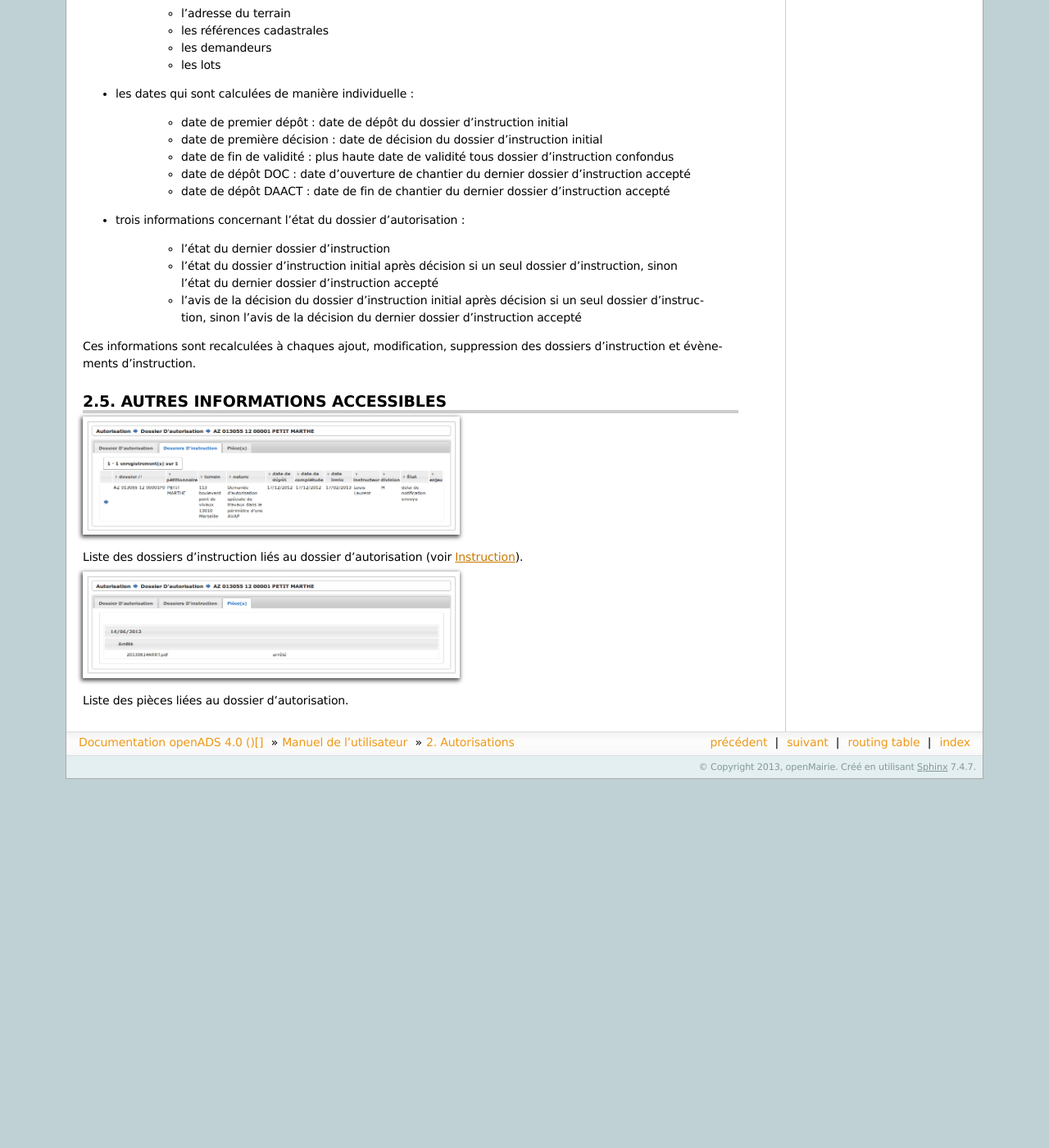
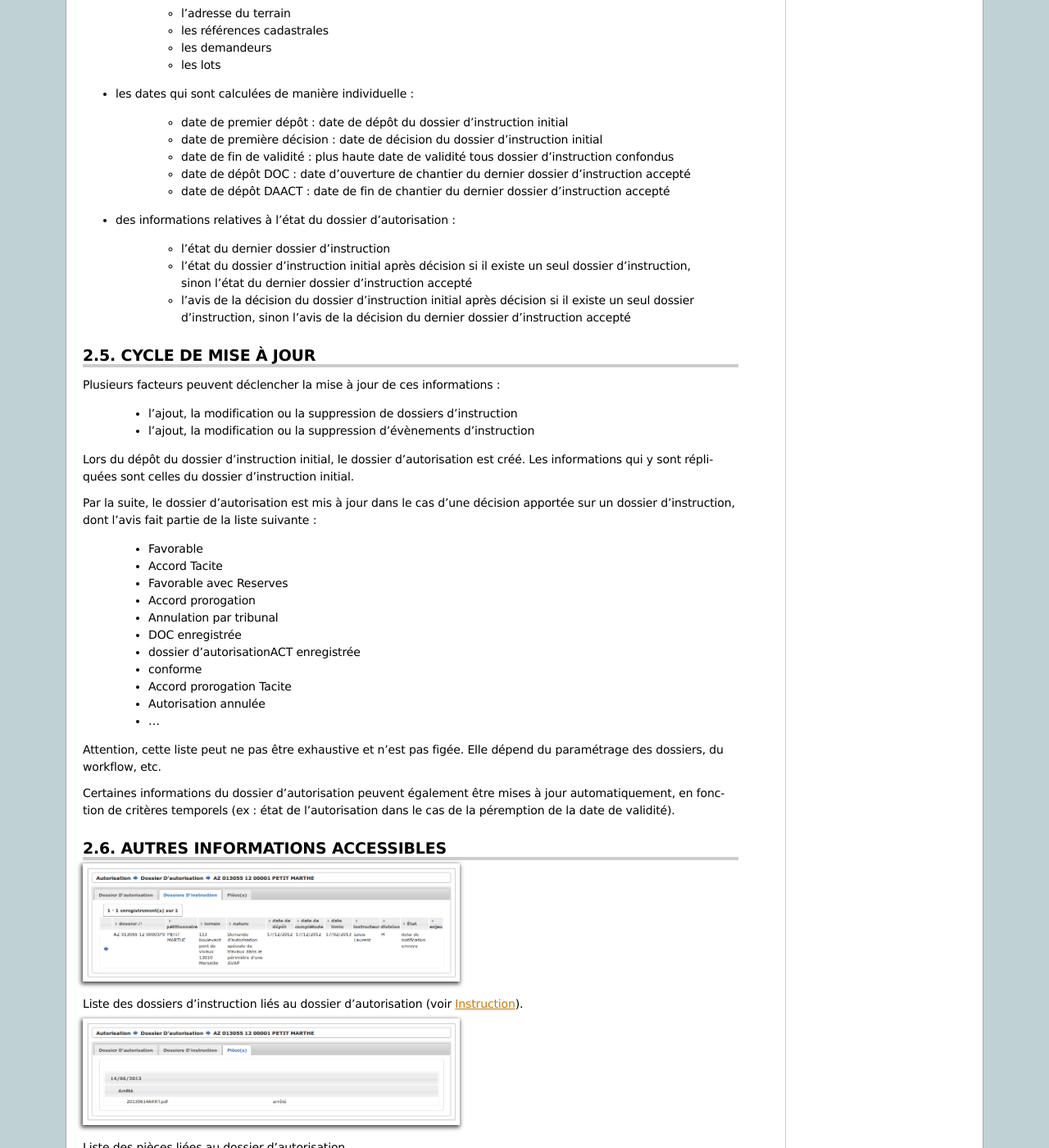
Before and after one commit to mpavaux/openads-documentation, a Sphinx documentation site: the page built from source/manuel_utilisateur/autorisations.rst, in a window 1280 px wide and 1400 px high, scrolled down 1545 px. Shown: the whole window at 82% size. Built offline with Sphinx 7.4.7, drawn with Linux system fonts in a browser that asks for light colours; before the commit the page ends 2495 px from its top, so only the background shows below that; some of the changed text lies outside the part shown.

Commit message:
Ajout du cylce de MAJ des DA

```diff
--- a/source/manuel_utilisateur/autorisations.rst
+++ b/source/manuel_utilisateur/autorisations.rst
@@ -15,7 +15,7 @@
 
 Il est possible de lister les dossiers d'autorisation depuis le menu "Autorisation".
 
-Ces dossiers d'autorisation sont listés par ordre alphabétique.
+Les dossiers d'autorisation sont listés par ordre alphabétique.
 
 Une recherche peut être effectuée sur plusieurs critères :
 
@@ -62,7 +62,7 @@
 Mise à jour des informations
 ============================
 
-Il exite 3 groupes d'informations :
+Il existe 3 groupes d'informations :
 
 - celles mises à jour lors de la création d'un dossier d'instruction initial ou lorsqu'un dossier d'instruction est accepté :
 
@@ -79,13 +79,42 @@
     - date de dépôt DOC : date d'ouverture de chantier du dernier dossier d'instruction accepté
     - date de dépôt DAACT : date de fin de chantier du dernier dossier d'instruction accepté
 
-- trois informations concernant l'état du dossier d'autorisation :
+- des informations relatives à l'état du dossier d'autorisation :
 
     - l'état du dernier dossier d'instruction
-    - l'état du dossier d'instruction initial après décision si un seul dossier d'instruction, sinon l'état du dernier dossier d'instruction accepté
-    - l'avis de la décision du dossier d'instruction initial après décision si un seul dossier d'instruction, sinon l'avis de la décision du dernier dossier d'instruction accepté
+    - l'état du dossier d'instruction initial après décision si il existe un seul dossier d'instruction, sinon l'état du dernier dossier d'instruction accepté
+    - l'avis de la décision du dossier d'instruction initial après décision si il existe un seul dossier d'instruction, sinon l'avis de la décision du dernier dossier d'instruction accepté
 
-Ces informations sont recalculées à chaques ajout, modification, suppression des dossiers d'instruction et évènements d'instruction.
+
+Cycle de mise à jour
+====================
+
+Plusieurs facteurs peuvent déclencher la mise à jour de ces informations :
+
+    - l'ajout, la modification ou la suppression de dossiers d'instruction
+    - l'ajout, la modification ou la suppression d'évènements d'instruction
+
+Lors du dépôt du dossier d'instruction initial, le dossier d'autorisation est créé.
+Les informations qui y sont répliquées sont celles du dossier d'instruction initial.
+
+Par la suite, le dossier d'autorisation est mis à jour dans le cas d'une décision apportée sur un dossier d'instruction, dont l'avis fait partie de la liste suivante :
+
+    - Favorable
+    - Accord Tacite
+    - Favorable avec Reserves
+    - Accord prorogation
+    - Annulation par tribunal
+    - DOC enregistrée
+    - dossier d'autorisationACT enregistrée
+    - conforme
+    - Accord prorogation Tacite
+    - Autorisation annulée
+    - ...
+
+Attention, cette liste peut ne pas être exhaustive et n'est pas figée. Elle dépend du paramétrage des dossiers, du workflow, etc.
+
+Certaines informations du dossier d'autorisation peuvent également être mises à jour automatiquement, en fonction de critères temporels (ex : état de l'autorisation dans le cas de la péremption de la date de validité).
+
 
 Autres informations accessibles
 ===============================
```
